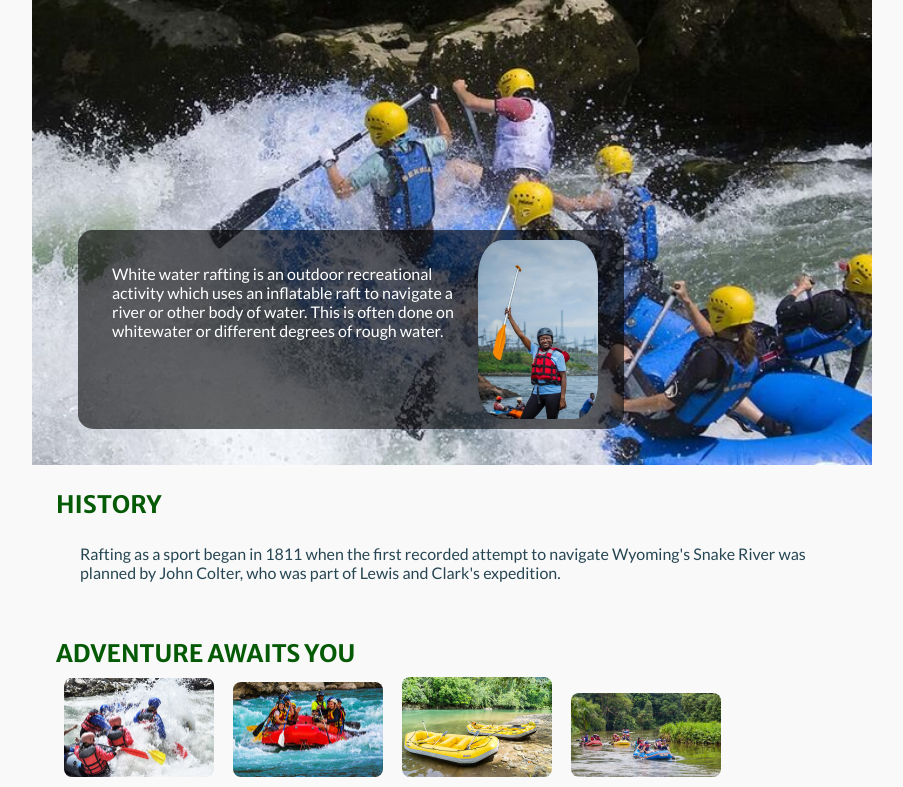
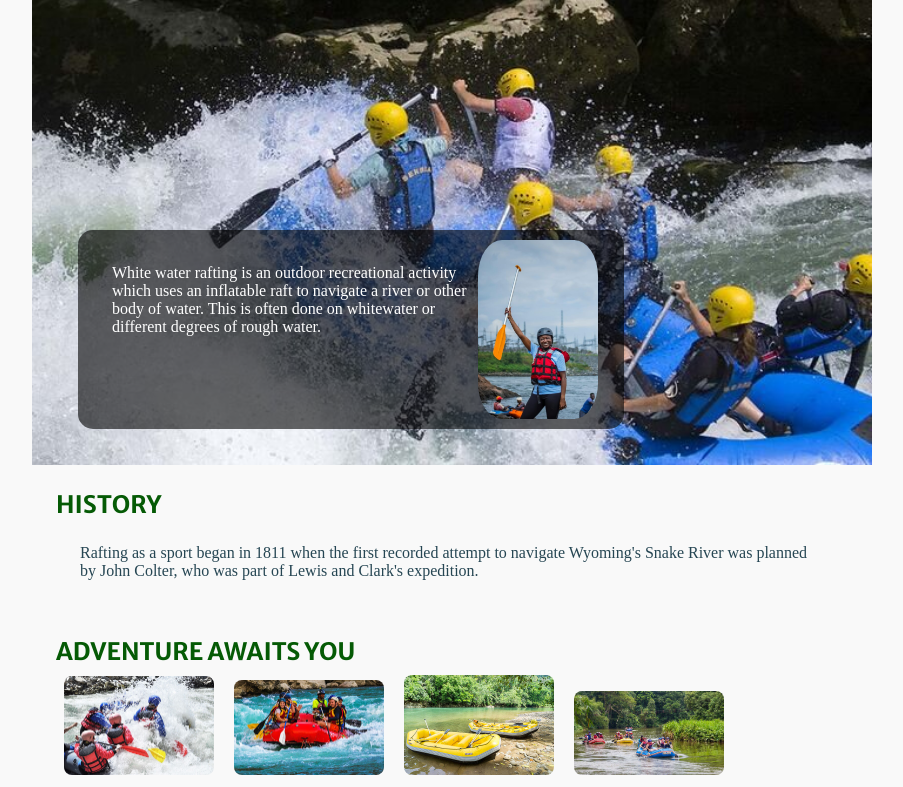
Before and after one commit to Destinyaifuwa/wdd130, a plain HTML site: page wwr/about.html in a window 1280 px wide. Shown: the part 247-1034 px from the top of the page, without its empty margins (188-1091 px from the left). Drawn offline with Linux system fonts and the light colour scheme.

Commit message:
A work done

```diff
--- a/wwr/Styles/rafting.css
+++ b/wwr/Styles/rafting.css
@@ -4,15 +4,14 @@
   --secondary-color: #f4a261;
   --accent1-color: #264653;
   --accent2-color: #e9c46a;
-  --heading-font: "Merriweather Sans", sans-serif;
-  --body-font: "Lato", sans-serif;
+  --heading-font: "Merriweather Sans", sans;
+  --body-font: "Lato", sans;
 }
 
 * {
   margin: 0;
   padding: 0;
   box-sizing: border-box;
-  font-family: var(--body-font);
 }
 
 body {
--- a/wwr/about.html
+++ b/wwr/about.html
@@ -29,7 +29,6 @@
       <h1>WHITE WATER RAFTING</h1>
       <article>
         <img src="images/pexels-workman.jpg" alt="Happy Client">
-        <h2></h2>
         <p>White water rafting is an outdoor recreational activity which uses an inflatable raft to navigate a river or
           other body of water. This is often done on whitewater or different degrees of rough water.</p>
       </article>
```
